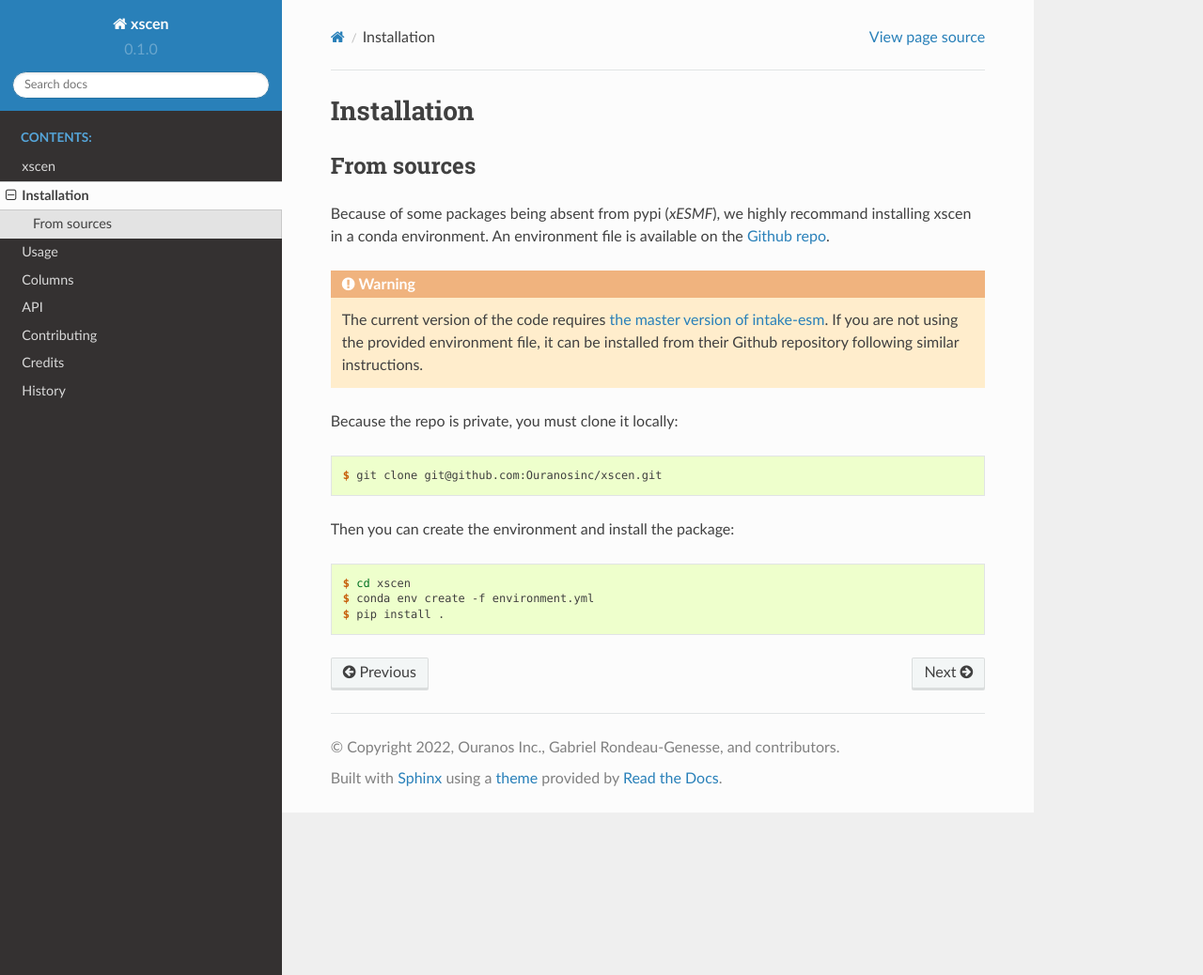
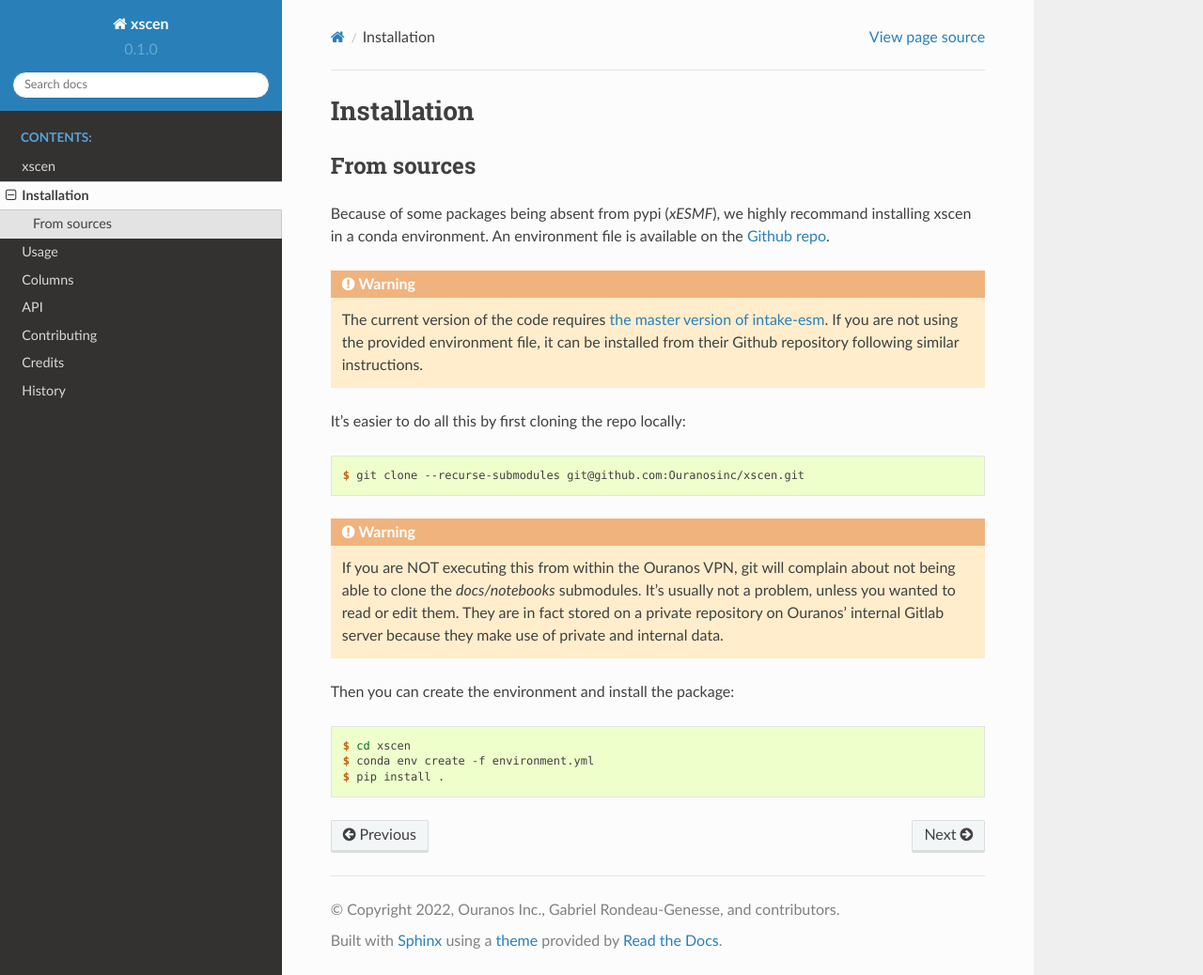
Before and after one commit to Ouranosinc/xscen, a Sphinx documentation site: the page built from docs/installation.rst, in a window 1280 px wide and 1038 px high. Shown: the whole window at 94% size. Built offline with Sphinx 7.4.7 and the Read the Docs theme 2.0.0, drawn with Linux system fonts in a browser that asks for light colours; pages that are not in the unit, such as notebooks, are missing from menus.

Commit message:
update the doc about installation and contribution

```diff
--- a/README.rst
+++ b/README.rst
@@ -4,7 +4,7 @@ xscen
 
 A climate change scenario-building analysis framework, built with Intake-esm catalogs and xarray-based packages such as xclim and xESMF.
 
-The documentation hosted in this repository is only partial. For the full documentation, please consult: https://scenario.gitlab.ouranos.ca/scenarios_main/
+The documentation hosted in this repository is only partial. For the full documentation, please consult: https://scenario.gitlab.ouranos.ca/xscen/
 
 Features
 --------
--- a/docs/installation.rst
+++ b/docs/installation.rst
@@ -12,11 +12,17 @@ xscen in a conda environment. An environment file is available on the `Github re
     The current version of the code requires `the master version of intake-esm <https://github.com/intake/intake-esm>`_.
     If you are not using the provided environment file, it can be installed from their Github repository following similar instructions.
 
-Because the repo is private, you must clone it locally:
+It's easier to do all this by first cloning the repo locally:
 
 .. code-block:: console
 
-    $ git clone git@github.com:Ouranosinc/xscen.git
+    $ git clone --recurse-submodules git@github.com:Ouranosinc/xscen.git
+
+.. Warning::
+    If you are NOT executing this from within the Ouranos VPN, git will complain about not being able
+    to clone the `docs/notebooks` submodules. It's usually not a problem, unless you wanted to read or
+    edit them. They are in fact stored on a private repository on Ouranos' internal Gitlab server because
+    they make use of private and internal data.
 
 Then you can create the environment and install the package:
 
```
Also changed, not shown: CONTRIBUTING.rst (+32 -9 lines).
